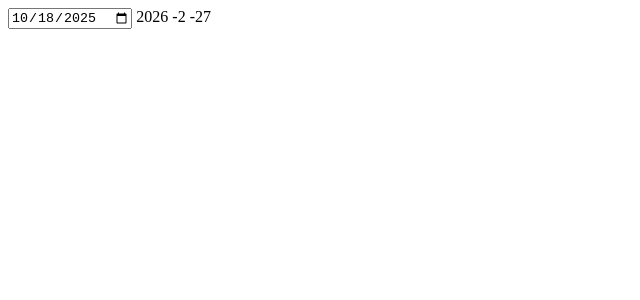
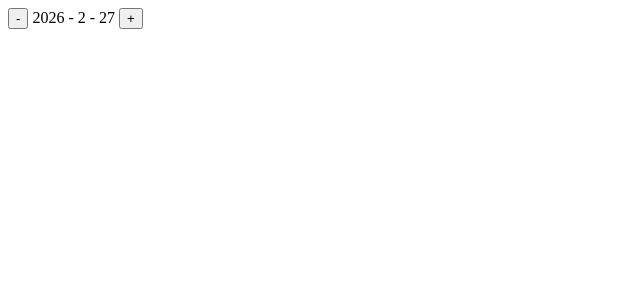
Before and after one commit to annaguerrra/Angular-V21, an Angular app in the folder RPlace/: page / in a window 1280 px wide. Shown: the top 300 px of the page, without its empty margins (0-640 px from the left). Built offline with nearby package versions, Linux system fonts and the light colour scheme.

Commit message:
button date

```diff
--- a/RPlace/src/app/app.html
+++ b/RPlace/src/app/app.html
@@ -1,7 +1,5 @@
 <router-outlet/>
 
-<input
-  type="date"
-  value="2025-10-18">
-
+<button (click)="addDay(false)">-</button>
 {{_stringDate()}}
+<button (click)="addDay()">+</button>
--- a/RPlace/src/app/app.ts
+++ b/RPlace/src/app/app.ts
@@ -17,10 +17,20 @@ export class App {
 
   protected _stringDate: Signal<string> = computed(() => {
     return `${
-    this._date().getFullYear()}
-    -${this._date().getMonth()}
-    -${this._date().getDate()}`
+      this._date().getFullYear()}
+      - ${this._date().getMonth()}
+      - ${this._date().getDate()}`
   });
+
+  addDay(add: boolean = true) {
+    this._date.update((oldValue) => {
+      let day = add ? oldValue.getDate() +1 :  oldValue.getDate() + -1;
+      let month = oldValue.getMonth();
+      let year = oldValue.getFullYear();
+
+      return new Date(year, month, day);
+    })
+  }
 
   ngOnInit() {
     console.log(this.title()); // retorna o nome 'RPlace'
```
